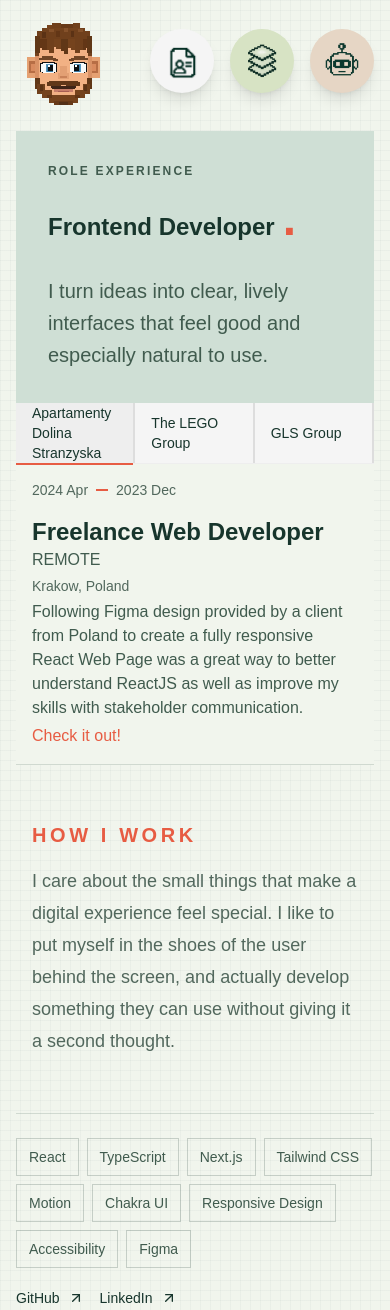
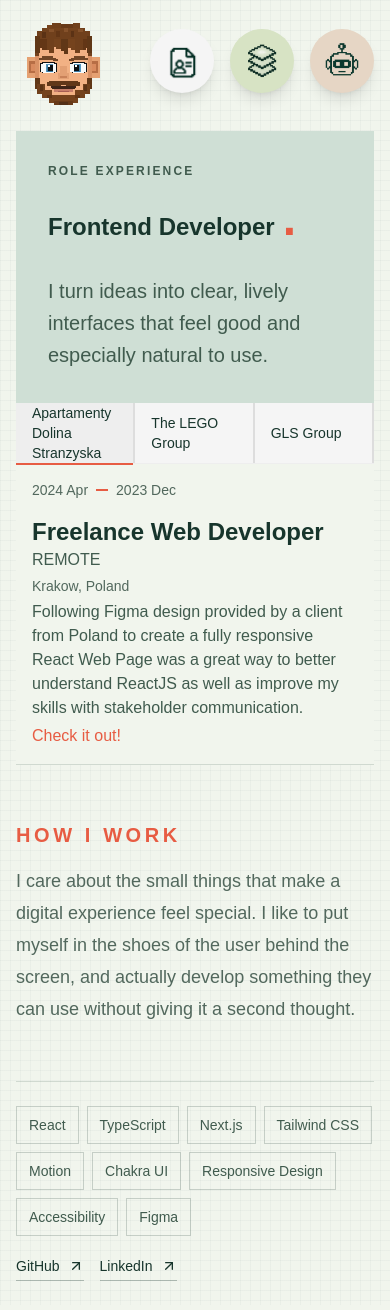
Before and after one commit to JakubCerovsky/portfolio, a Next.js app: page /frontend in a window 390 px wide. Shown: the top 1310 px of the page. Built offline with nearby package versions, Linux system fonts and the light colour scheme; a web font is replaced by a local one.

Commit message:
Responsivness fixes

```diff
--- a/src/components/role-view.tsx
+++ b/src/components/role-view.tsx
@@ -181,7 +181,7 @@ export default function RoleView({
         )}
       </section>
 
-      <section className="flex flex-wrap items-center px-4 py-14 sm:py-10 lg:justify-around">
+      <section className="flex flex-wrap items-center py-14 sm:py-10 lg:justify-around">
         <p className="text-xl font-semibold uppercase tracking-[0.18em] text-[#e75c43] mb-4 lg:mb-0">
           How I work
         </p>
```
